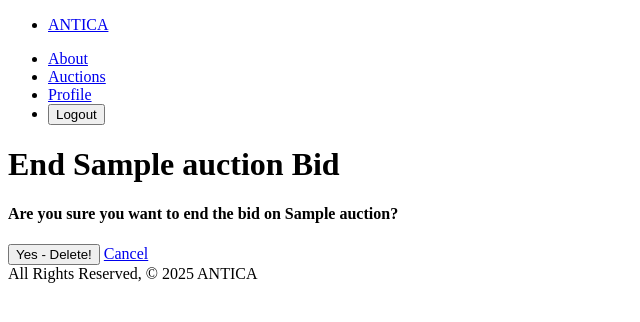
After one commit to balqeesalawi/ANTICA, a Django app: page /auctions/1/ in a window 1280 px wide. The commit adds this page. Shown: the top 322 px of the page, without its empty margins (0-640 px from the left). Run offline with Django 5.2, Linux system fonts and the light colour scheme; a user stored in the database is signed in; tables that the repository leaves empty hold one stand-in row (values such as "Sample post").

Commit message:
add delete and update views for Auction(complete all auction views)

```diff
--- /dev/null
+++ b/ANTICA/main/templates/main/auction_confirm_delete.html
@@ -0,0 +1,15 @@
+{% extends 'base.html' %}
+
+{% block content %}
+
+<h1>End {{object.name}} Bid</h1>
+
+  <h4>Are you sure you want to end the bid on <span >{{ object.name }}</span>?</h4>
+
+  <form action="" method="post">
+    {% csrf_token %}
+    <input type="submit" value="Yes - Delete!" class="btn">
+    <a href="{% url 'auctions_detail' auction.id %}" class="btn red">Cancel</a>
+  </form>
+
+{% endblock %}
--- a/ANTICA/main/templates/main/auction_detail.html
+++ b/ANTICA/main/templates/main/auction_detail.html
@@ -5,4 +5,6 @@
 
       <img width="250px" height="250px" src={% static auction.image|cut:'main/static/' %} />
 <h1>{{ auction.name }}</h1>
+<a href="{% url 'auctions_update' auction.id %}">Place a bid</a>
+<a href="{% url 'auctions_delete' auction.id %}">Delete</a>
 {% endblock %}
--- a/ANTICA/main/urls.py
+++ b/ANTICA/main/urls.py
@@ -10,6 +10,8 @@ urlpatterns = [
     path('auctions/', views.auctions_index, name='index'),
     path('auctions/<int:pk>', views.AuctionDetail.as_view(), name='auctions_detail'),
     path('auctions/create/', views.AuctionCreate.as_view(), name='auctions_create'),
+    path('auctions/<int:pk>/update/', views.AuctionUpdate.as_view(), name='auctions_update'),
+    path('auctions/<int:pk>/', views.AuctionDelete.as_view(), name='auctions_delete'),
 
     path('accounts/signup/', views.signup, name='signup')
 ]
--- a/ANTICA/main/views.py
+++ b/ANTICA/main/views.py
@@ -50,3 +50,12 @@ class AuctionCreate(LoginRequiredMixin,CreateView):
     def form_valid(self, form):
         form.instance.user = self.request.user
         return super().form_valid(form)
+
+
+class AuctionUpdate(LoginRequiredMixin, UpdateView):
+    model = Auction
+    fields = ['current_price']
+
+class AuctionDelete(LoginRequiredMixin, DeleteView):
+    model = Auction
+    success_url = '/auctions/'
```
